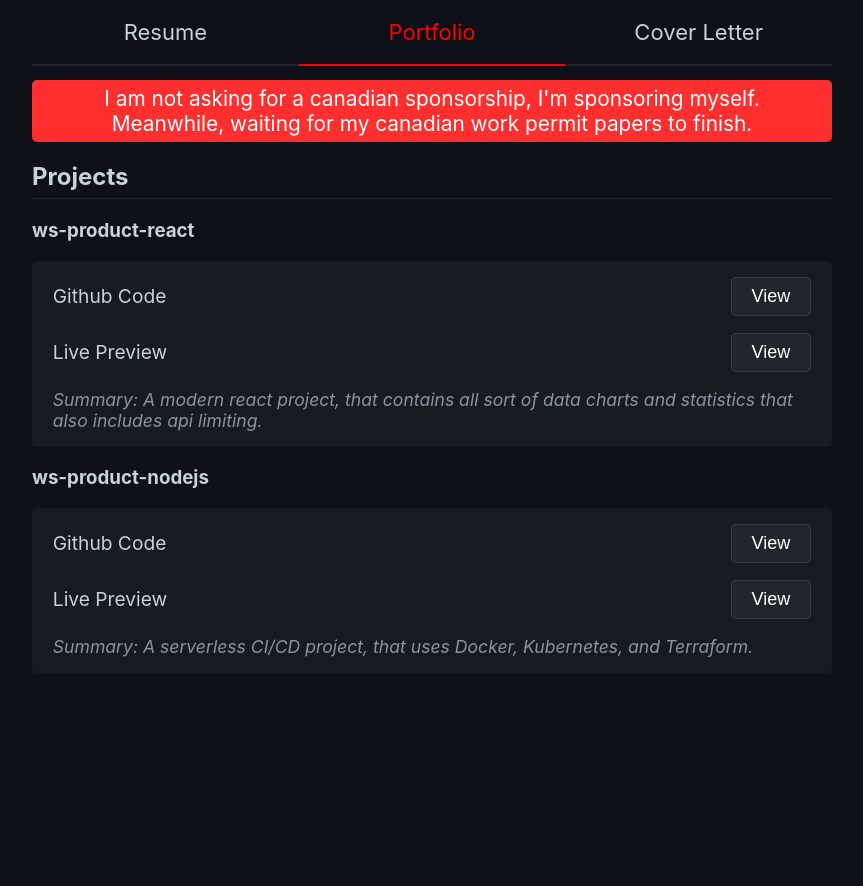
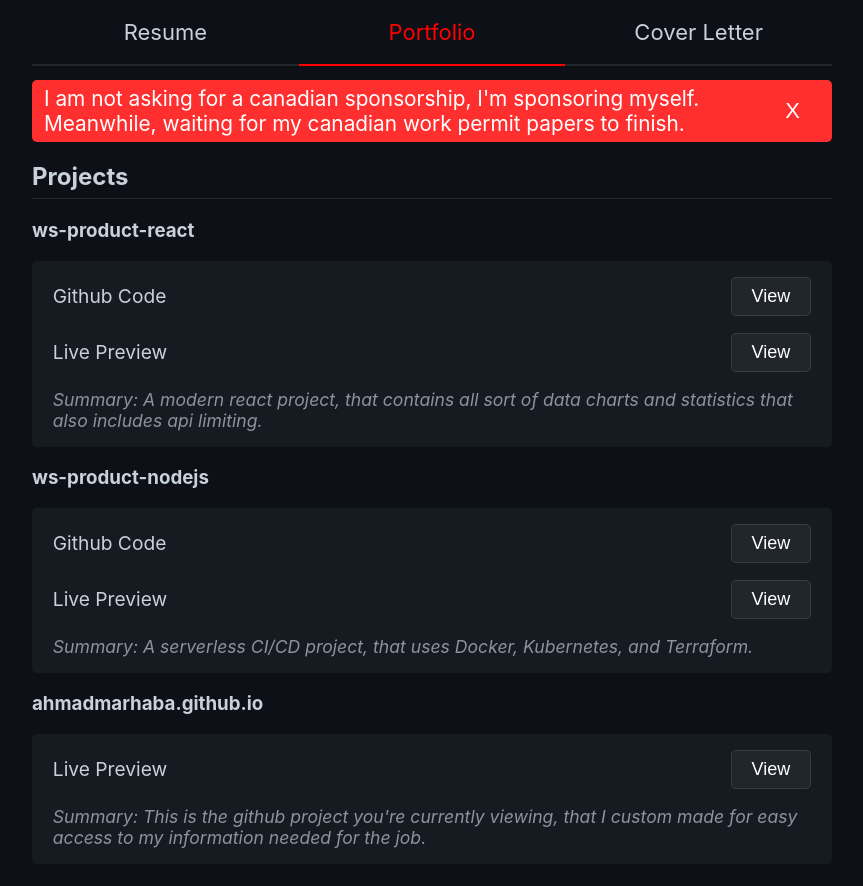
Before and after one commit to ahmadmarhaba/ahmadmarhaba.github.io, a React (Create React App) app: page / in a window 1280 px wide. Both pictures are taken after a click on the label "Portfolio". Shown: the top 886 px of the page, without its empty margins (208-1071 px from the left). Before the commit the page ends 800 px from the top, so only its background shows below. Built offline with nearby package versions, Linux system fonts and the light colour scheme.

Commit message:
update content

```diff
--- a/src/App.css
+++ b/src/App.css
@@ -126,9 +126,13 @@ a{
   font-size: 1.3em;
   display: flex;
   align-items: center;
-  justify-content: center;
+  justify-content: space-between;
   border-radius: 5px;
   padding: 6px 12px;
   color: white;
-  text-align: center;
 }
+.alert input{
+  background-color: transparent !important;
+  font-size: 22px;
+  border: none;
+}
--- a/src/App.js
+++ b/src/App.js
@@ -13,6 +13,7 @@ import { useState } from 'react';
 
 function App() {
   const [page,SetPage] = useState(0)
+  const [alert,SetAlert] = useState(true)
   return (
     <div className="App">
         <div className='nav'>
@@ -28,7 +29,13 @@ function App() {
         </div>
       <div className='main'>
         <ul>
-          <li><div className='alert'>I am not asking for a canadian sponsorship, I'm sponsoring myself.<br /> Meanwhile, waiting for my canadian work permit papers to finish.</div></li>
+          {
+            alert &&
+            <li className='alert'>
+              <div>I am not asking for a canadian sponsorship, I'm sponsoring myself.<br /> Meanwhile, waiting for my canadian work permit papers to finish.</div>
+              <input type="button" value="X" onClick={()=>{ SetAlert(false) }} />
+            </li>
+          }
           {
             page === 0 && <>
               <PersonalInformation />
--- a/src/Component/Projects.js
+++ b/src/Component/Projects.js
@@ -37,6 +37,19 @@ function Projects() {
               </li>
             </ul>
           </li>
+          <li>
+            <h3>
+              {`ahmadmarhaba.github.io`}
+            </h3>
+            <ul className='detailList'>
+              <li className='split'>
+                {`Live Preview`}<input type="button" value="View" onClick={() =>previewFile("https://ahmadmarhaba.github.io/")}/>
+              </li>
+              <li className='summary'>
+                {`Summary: This is the github project you're currently viewing, that I custom made for easy access to my information needed for the job.`}
+              </li>
+            </ul>
+          </li>
     </>
   );
 }
```
